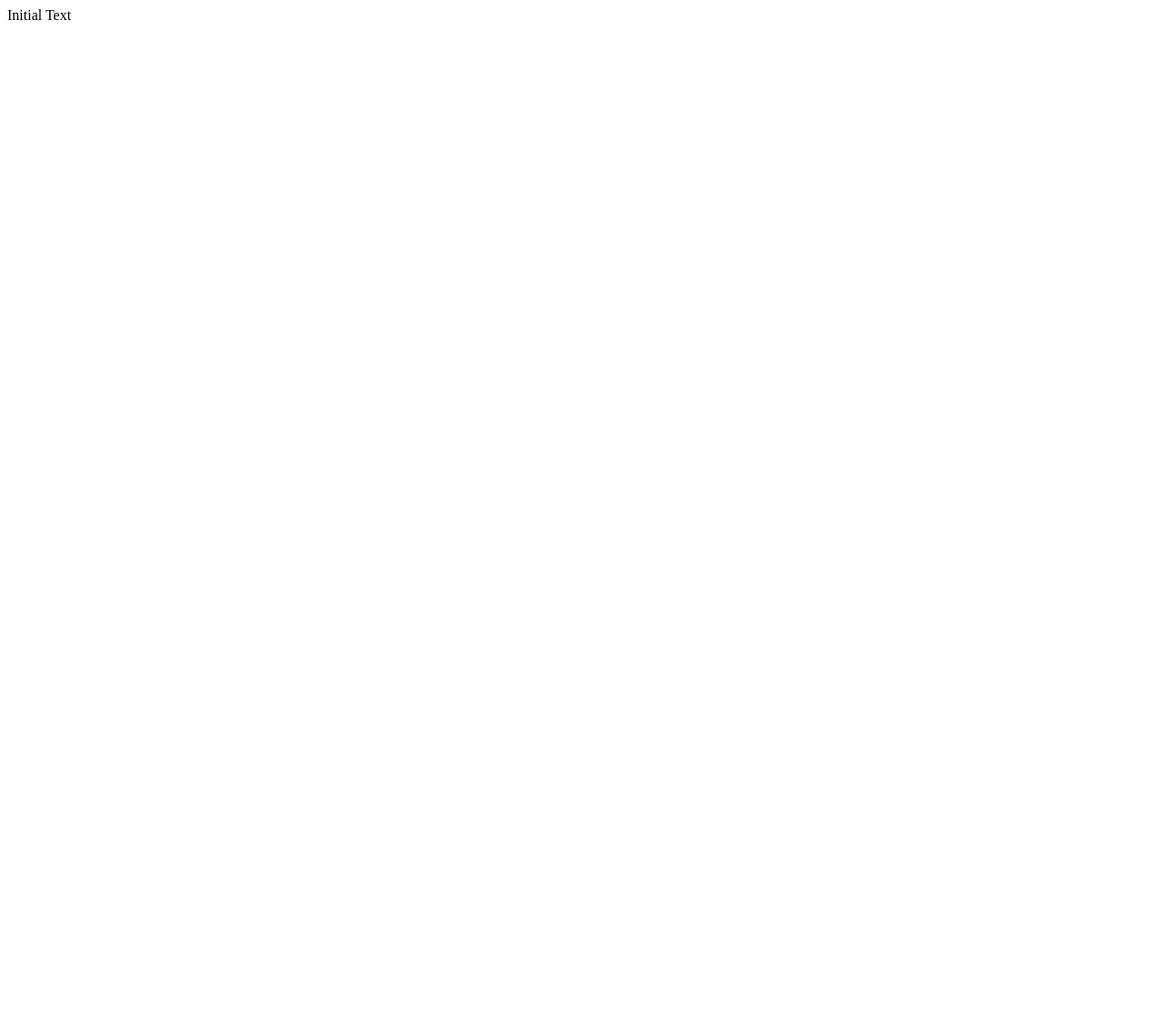
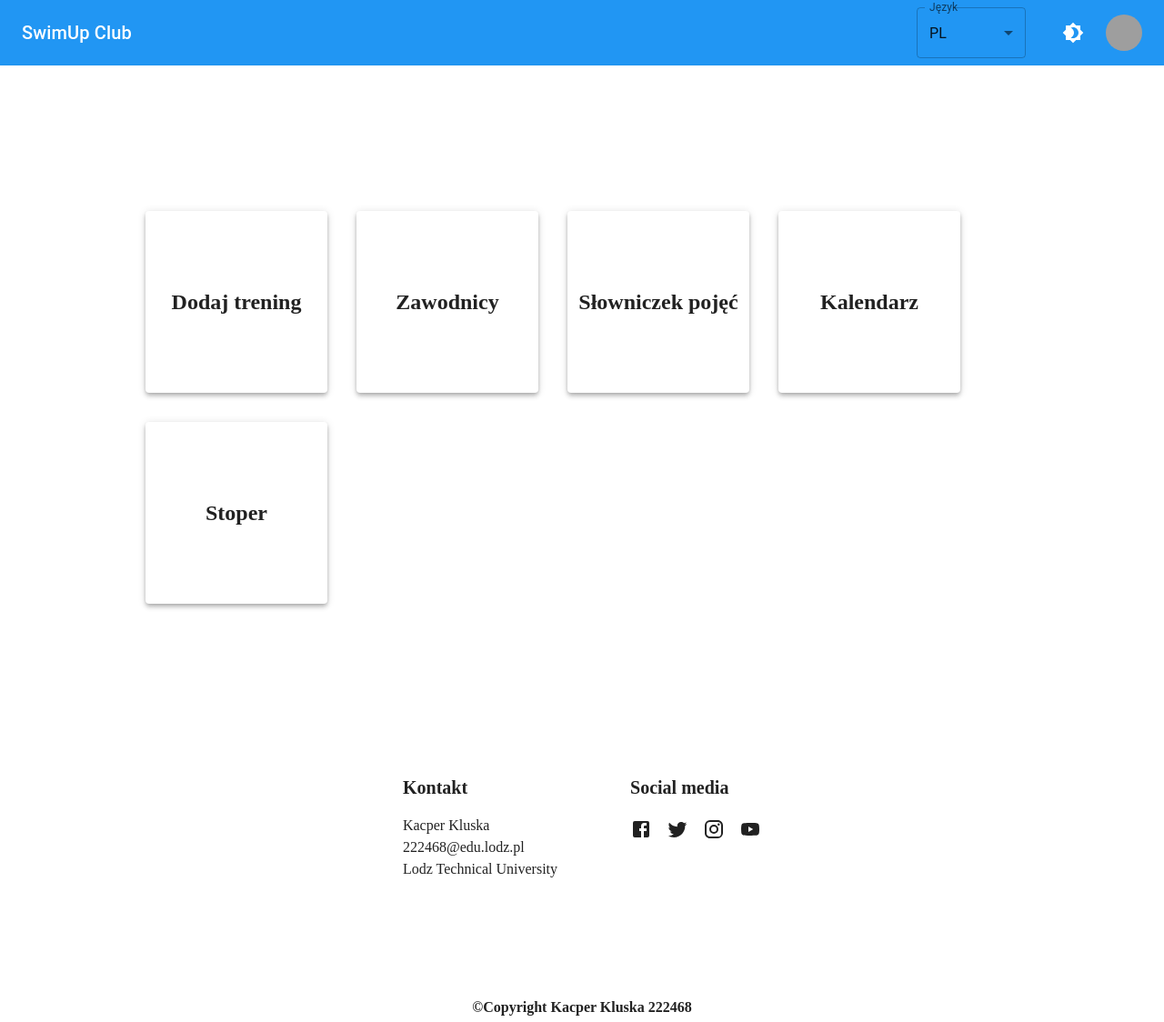
Before and after one commit to KacperKluska/SwimUpClubClient, a React (Create React App) app: page / in a window 1280 px wide. Shown: the whole page at 91% size. Before the commit the page ends 800 px from the top, so only its background shows below. Built offline with nearby package versions, Linux system fonts and the light colour scheme; grey boxes are pictures that could not be loaded.

Commit message:
added simpla main page layout and theme changing

```diff
--- a/src/App.tsx
+++ b/src/App.tsx
@@ -1,5 +1,65 @@
+import { createTheme, ThemeProvider } from '@mui/material';
+import { blue, deepPurple, green, grey } from '@mui/material/colors';
+import { useEffect, useState } from 'react';
+import { MyAppBar } from './components/AppBar/MyAppBar.component';
+import { AppFooter } from './components/AppFooter/AppFooter.component';
+import { MainMenu } from './components/MainMenu/MainMenu.component';
+import { LOCALES, translate, TranslationsProvider } from './translations/src';
+
 function App() {
-  return <div className="App">Initial Text</div>;
+  const [darkMode, setDarkMode] = useState(false);
+  const [language, setLanguage] = useState('PL');
+
+  const darkTheme = createTheme({
+    palette: {
+      mode: 'dark',
+      primary: grey,
+      secondary: deepPurple,
+    },
+  });
+
+  const lightTheme = createTheme({
+    palette: {
+      mode: 'light',
+      primary: blue,
+      secondary: green,
+    },
+  });
+
+  const coachMenuItems = [
+    'addWorkout',
+    'swimmers',
+    'dictionary',
+    'calendar',
+    'timer',
+  ];
+  const swimmerMenuItems = [
+    'workouts',
+    'coaches',
+    'dictionary',
+    'calendar',
+    'timer',
+  ];
+  const adminMenuItems = ['swimmers', 'coaches', 'newsletter'];
+
+  return (
+    <TranslationsProvider
+      locale={language === 'PL' ? LOCALES.POLISH : LOCALES.ENGLISH}
+    >
+      <ThemeProvider theme={darkMode ? darkTheme : lightTheme}>
+        <MyAppBar
+          title={translate('appName')}
+          name="Kacper"
+          darkMode={darkMode}
+          setDarkMode={setDarkMode}
+          language={language}
+          setLanguage={setLanguage}
+        />
+        <MainMenu items={coachMenuItems} />
+        <AppFooter />
+      </ThemeProvider>
+    </TranslationsProvider>
+  );
 }
 
 export default App;
--- /dev/null
+++ b/src/components/AppBar/MyAppBar.component.tsx
@@ -0,0 +1,125 @@
+import * as React from 'react';
+import AppBar from '@mui/material/AppBar';
+import Box from '@mui/material/Box';
+import Toolbar from '@mui/material/Toolbar';
+import IconButton from '@mui/material/IconButton';
+import Typography from '@mui/material/Typography';
+import Menu from '@mui/material/Menu';
+import Container from '@mui/material/Container';
+import Avatar from '@mui/material/Avatar';
+import Tooltip from '@mui/material/Tooltip';
+import MenuItem from '@mui/material/MenuItem';
+import Brightness4Icon from '@mui/icons-material/Brightness4';
+import Brightness7Icon from '@mui/icons-material/Brightness7';
+import { FormControl, InputLabel, Select } from '@mui/material';
+import { translate } from '../../translations/src';
+
+interface Props {
+  title: React.ReactNode;
+  name: string;
+  darkMode: boolean;
+  setDarkMode: React.Dispatch<React.SetStateAction<boolean>>;
+  language: string;
+  setLanguage: React.Dispatch<React.SetStateAction<string>>;
+}
+
+export const MyAppBar = ({
+  title,
+  name,
+  darkMode = false,
+  setDarkMode,
+  language = 'PL',
+  setLanguage,
+}: Props) => {
+  const [anchorElUser, setAnchorElUser] = React.useState<null | HTMLElement>(
+    null,
+  );
+
+  const handleOpenUserMenu = (event: React.MouseEvent<HTMLElement>) => {
+    setAnchorElUser(event.currentTarget);
+  };
+
+  const handleCloseUserMenu = () => {
+    setAnchorElUser(null);
+  };
+
+  const settings = ['Profile', 'Logout'];
+
+  return (
+    <AppBar position="static">
+      <Container maxWidth="xl">
+        <Toolbar disableGutters>
+          <Typography
+            variant="h6"
+            noWrap
+            component="div"
+            sx={{ flexGrow: 1, display: { xs: 'flex', md: 'flex' } }}
+          >
+            {title}
+          </Typography>
+
+          <Box
+            sx={{
+              flexGrow: 0,
+              display: { xs: 'flex', md: 'flex' },
+              gap: '1rem',
+            }}
+          >
+            <FormControl sx={{ m: 1, minWidth: 120 }}>
+              <InputLabel id="demo-simple-select-helper-label">
+                {translate('language')}
+              </InputLabel>
+              <Select
+                labelId="demo-simple-select-helper-label"
+                id="demo-simple-select-helper"
+                value={language}
+                label="Age"
+                onChange={() =>
+                  setLanguage((prev) => (prev === 'PL' ? 'EN' : 'PL'))
+                }
+                defaultValue="PL"
+              >
+                <MenuItem value="PL">PL</MenuItem>
+                <MenuItem value="EN">ENG</MenuItem>
+              </Select>
+            </FormControl>
+            <IconButton
+              sx={{ ml: 1 }}
+              onClick={() => setDarkMode((prev) => !prev)}
+              color="inherit"
+            >
+              {darkMode ? <Brightness7Icon /> : <Brightness4Icon />}
+            </IconButton>
+            <Tooltip title="Open settings">
+              <IconButton onClick={handleOpenUserMenu} sx={{ p: 0 }}>
+                <Avatar alt={name} src="/static/images/avatar/2.jpg" />
+              </IconButton>
+            </Tooltip>
+            <Menu
+              sx={{ mt: '45px' }}
+              id="menu-appbar"
+              anchorEl={anchorElUser}
+              anchorOrigin={{
+                vertical: 'top',
+                horizontal: 'right',
+              }}
+              keepMounted
+              transformOrigin={{
+                vertical: 'top',
+                horizontal: 'right',
+              }}
+              open={Boolean(anchorElUser)}
+              onClose={handleCloseUserMenu}
+            >
+              {settings.map((setting) => (
+                <MenuItem key={setting} onClick={handleCloseUserMenu}>
+                  <Typography textAlign="center">{setting}</Typography>
+                </MenuItem>
+              ))}
+            </Menu>
+          </Box>
+        </Toolbar>
+      </Container>
+    </AppBar>
+  );
+};
--- /dev/null
+++ b/src/components/AppFooter/AppFooter.component.tsx
@@ -0,0 +1,38 @@
+import FacebookIcon from '@mui/icons-material/Facebook';
+import TwitterIcon from '@mui/icons-material/Twitter';
+import InstagramIcon from '@mui/icons-material/Instagram';
+import YouTubeIcon from '@mui/icons-material/YouTube';
+import { translate } from '../../translations/src';
+import {
+  StyledPaper,
+  StyledCopyright,
+  StyledColumn,
+  StyledColumnHeader,
+  StyledData,
+  StyledSocialMedia,
+} from './AppFooter.styles';
+
+export const AppFooter = () => (
+  <StyledPaper elevation={0} sx={{ width: '100%', height: '300px' }}>
+    <StyledData>
+      <StyledColumn>
+        <StyledColumnHeader>{translate('footer.contact')}</StyledColumnHeader>
+        <span>Kacper Kluska</span>
+        <span>222468@edu.lodz.pl</span>
+        <span>Lodz Technical University</span>
+      </StyledColumn>
+      <StyledColumn>
+        <StyledColumnHeader>
+          {translate('footer.socialMedia')}
+        </StyledColumnHeader>
+        <StyledSocialMedia>
+          <FacebookIcon />
+          <TwitterIcon />
+          <InstagramIcon />
+          <YouTubeIcon />
+        </StyledSocialMedia>
+      </StyledColumn>
+    </StyledData>
+    <StyledCopyright>&copy;Copyright Kacper Kluska 222468</StyledCopyright>
+  </StyledPaper>
+);
--- /dev/null
+++ b/src/components/AppFooter/AppFooter.styles.ts
@@ -0,0 +1,47 @@
+import { Paper } from '@mui/material';
+import styled from 'styled-components';
+
+export const StyledPaper = styled(Paper)`
+  display: flex;
+  flex-direction: column;
+  justify-content: space-between;
+  align-items: center;
+
+  border-radius: 0;
+`;
+
+export const StyledCopyright = styled.div`
+  width: 100%;
+  padding: 0.5rem;
+
+  font-weight: bold;
+  text-align: center;
+`;
+
+export const StyledData = styled.div`
+  display: flex;
+  flex-direction: row;
+  gap: 5rem;
+
+  margin: 2rem auto;
+`;
+
+export const StyledColumn = styled.div`
+  display: flex;
+  flex-direction: column;
+  align-items: flex-start;
+  gap: 0.5rem;
+`;
+
+export const StyledColumnHeader = styled.div`
+  font-weight: bold;
+  font-size: 1.25rem;
+
+  margin-bottom: 1rem;
+`;
+
+export const StyledSocialMedia = styled.div`
+  display: flex;
+  flex-direction: row;
+  gap: 1rem;
+`;
--- /dev/null
+++ b/src/components/MainMenu/MainMenu.component.tsx
@@ -0,0 +1,16 @@
+import { translate } from '../../translations/src';
+import { StyledPaper, StyledCard } from './MainMenu.styles';
+
+interface MainMenuProps {
+  items: string[];
+}
+
+export const MainMenu = ({ items }: MainMenuProps) => (
+  <StyledPaper>
+    {items.map((item) => (
+      <StyledCard elevation={4}>
+        {translate(`mainMenu.cards.${item}`)}
+      </StyledCard>
+    ))}
+  </StyledPaper>
+);
--- /dev/null
+++ b/src/components/MainMenu/MainMenu.styles.ts
@@ -0,0 +1,33 @@
+import { Card, Paper } from '@mui/material';
+import styled from 'styled-components';
+
+export const StyledPaper = styled(Paper)`
+  display: flex;
+  justify-content: flex-start;
+  align-items: center;
+  flex-wrap: wrap;
+  gap: 2rem;
+
+  height: auto;
+
+  padding: 10rem;
+
+  border-radius: 0;
+`;
+
+export const StyledCard = styled(Card)`
+  display: flex;
+  align-items: center;
+  justify-content: center;
+
+  width: 200px;
+  height: 200px;
+
+  font-size: 1.5rem;
+  font-weight: bold;
+  transition: all 0.3s ease-in-out;
+
+  &:hover {
+    transform: scale(1.05);
+  }
+`;
--- /dev/null
+++ b/src/theme/reset.css
@@ -0,0 +1,125 @@
+html,
+body,
+div,
+span,
+applet,
+object,
+iframe,
+h1,
+h2,
+h3,
+h4,
+h5,
+h6,
+p,
+blockquote,
+pre,
+a,
+abbr,
+acronym,
+address,
+big,
+cite,
+code,
+del,
+dfn,
+em,
+img,
+ins,
+kbd,
+q,
+s,
+samp,
+small,
+strike,
+strong,
+sub,
+sup,
+tt,
+var,
+b,
+u,
+i,
+center,
+dl,
+dt,
+dd,
+ol,
+ul,
+li,
+fieldset,
+form,
+label,
+legend,
+table,
+caption,
+tbody,
+tfoot,
+thead,
+tr,
+th,
+td,
+article,
+aside,
+canvas,
+details,
+embed,
+figure,
+figcaption,
+footer,
+header,
+hgroup,
+menu,
+nav,
+output,
+ruby,
+section,
+summary,
+time,
+mark,
+audio,
+video {
+  margin: 0;
+  padding: 0;
+  border: 0;
+  font-size: 100%;
+  font: inherit;
+  vertical-align: baseline;
+  box-sizing: border-box;
+}
+/* HTML5 display-role reset for older browsers */
+article,
+aside,
+details,
+figcaption,
+figure,
+footer,
+header,
+hgroup,
+menu,
+nav,
+section {
+  display: block;
+}
+body {
+  line-height: 1;
+}
+ol,
+ul {
+  list-style: none;
+}
+blockquote,
+q {
+  quotes: none;
+}
+blockquote:before,
+blockquote:after,
+q:before,
+q:after {
+  content: '';
+  content: none;
+}
+table {
+  border-collapse: collapse;
+  border-spacing: 0;
+}
--- /dev/null
+++ b/src/translations/src/utils/locales.js
@@ -0,0 +1,6 @@
+const LOCALES = {
+  POLISH: 'pl-pl',
+  ENGLISH: 'en-us',
+};
+
+export default LOCALES;
```
Also changed, not shown: src/index.tsx (+5 -4 lines).
